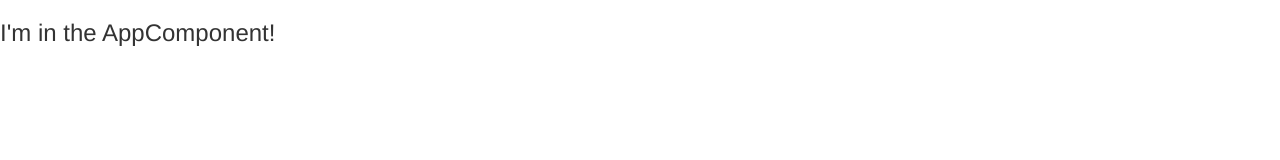
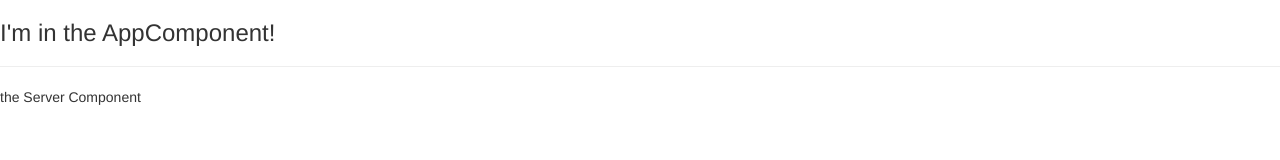
Before and after one commit to ChaosJD/AngularSchwarzmueller, an Angular app in the folder Tutorial/: page / in a window 1280 px wide. Shown: the top 160 px of the page. Built offline with nearby package versions, Linux system fonts and the light colour scheme.

Commit message:
Creatung Components with the CLI &  Nesting Components

```diff
--- a/Tutorial/src/app/app.component.html
+++ b/Tutorial/src/app/app.component.html
@@ -1 +1,3 @@
 <h3>I'm in the AppComponent!</h3>
+<hr>
+<app-server></app-server>
--- a/Tutorial/src/app/app.module.ts
+++ b/Tutorial/src/app/app.module.ts
@@ -2,11 +2,13 @@ import { NgModule } from '@angular/core';
 import { BrowserModule } from '@angular/platform-browser';
 
 import { AppComponent } from './app.component';
+import {ServerComponent} from "./server/server.component";
 //import {FormsModule} from "@angular/forms";
 
 @NgModule({
   declarations: [
-    AppComponent
+    AppComponent,
+    ServerComponent
   ],
   imports: [
     BrowserModule,
--- a/Tutorial/src/app/server/server.component.ts
+++ b/Tutorial/src/app/server/server.component.ts
@@ -1,9 +1,10 @@
-import { Component} from 'angular/core';
+import { Component} from '@angular/core';
 
 @Component({
   selector: 'app-server',
   templateUrl: './server.component.html'
 })
+
 export class ServerComponent{
 
 }
```
